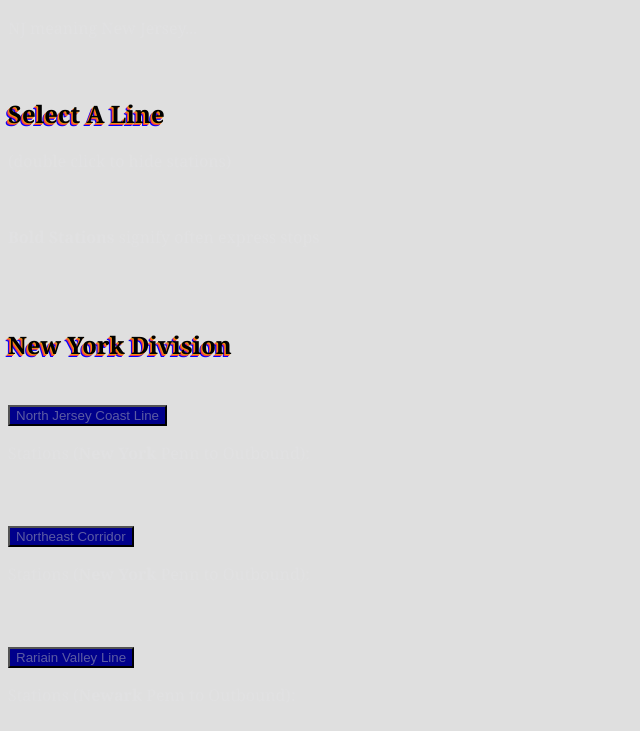
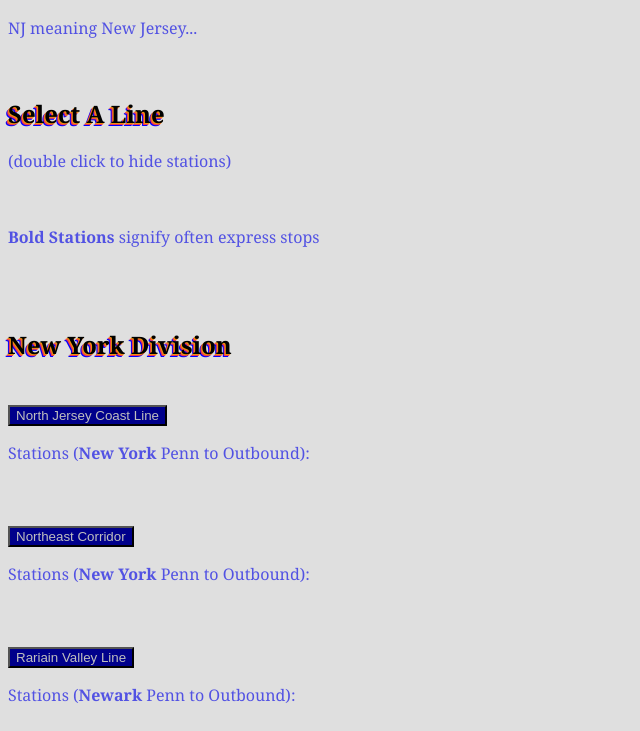
Before and after one commit to ajpisani/aj, a plain HTML site: page index.html in a window 1280 px wide. Shown: the part 69-800 px from the top of the page, without its empty margins (0-640 px from the left). Drawn offline with Linux system fonts and the light colour scheme.

Commit message:
index.html

```diff
--- a/index.html
+++ b/index.html
@@ -22,9 +22,9 @@
                -1px 1px #f1910c,
                -2px 2px  #ef3550,
                -3px 3px blue;}
-      p {color:rgb(225, 225, 226)}
+      p {color:rgb(82, 82, 227)}
       button {background-color: darkblue ;
-        color: rgba(191, 191, 191, 0.479);}
+        color: rgb(191, 191, 191);}
     </style>
     <h1><b>NJ Transit</b> Station Viewer Per Line</h1>
     <div>
```
